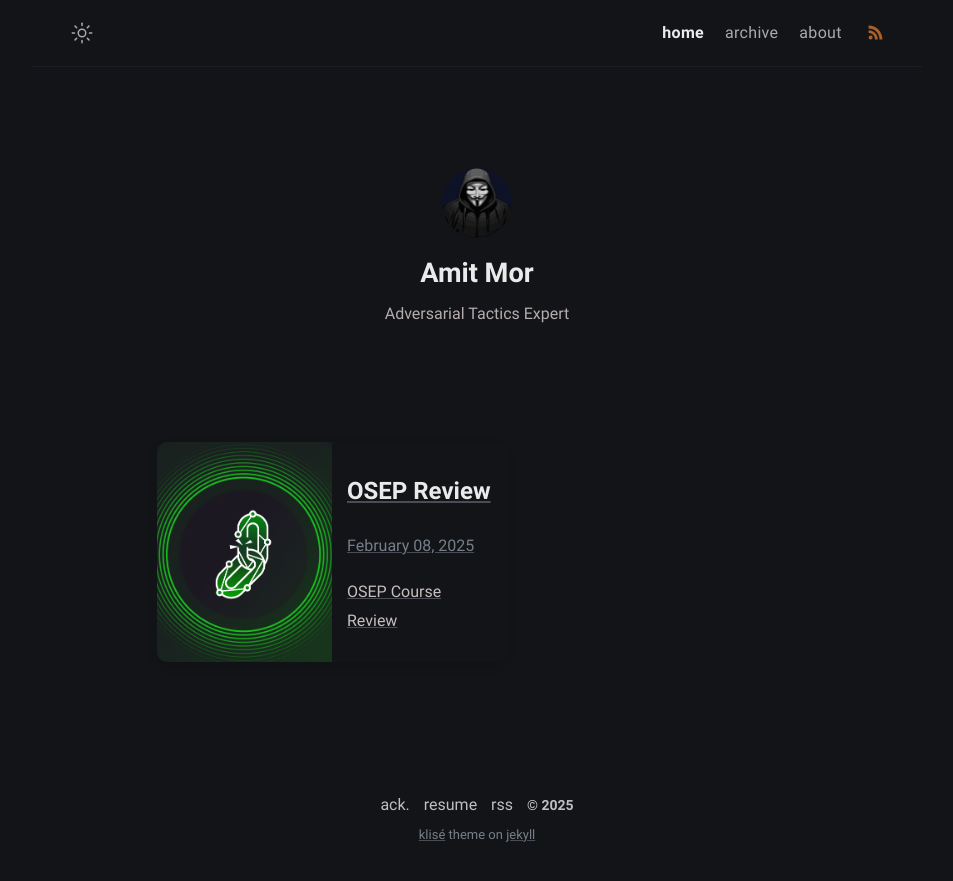
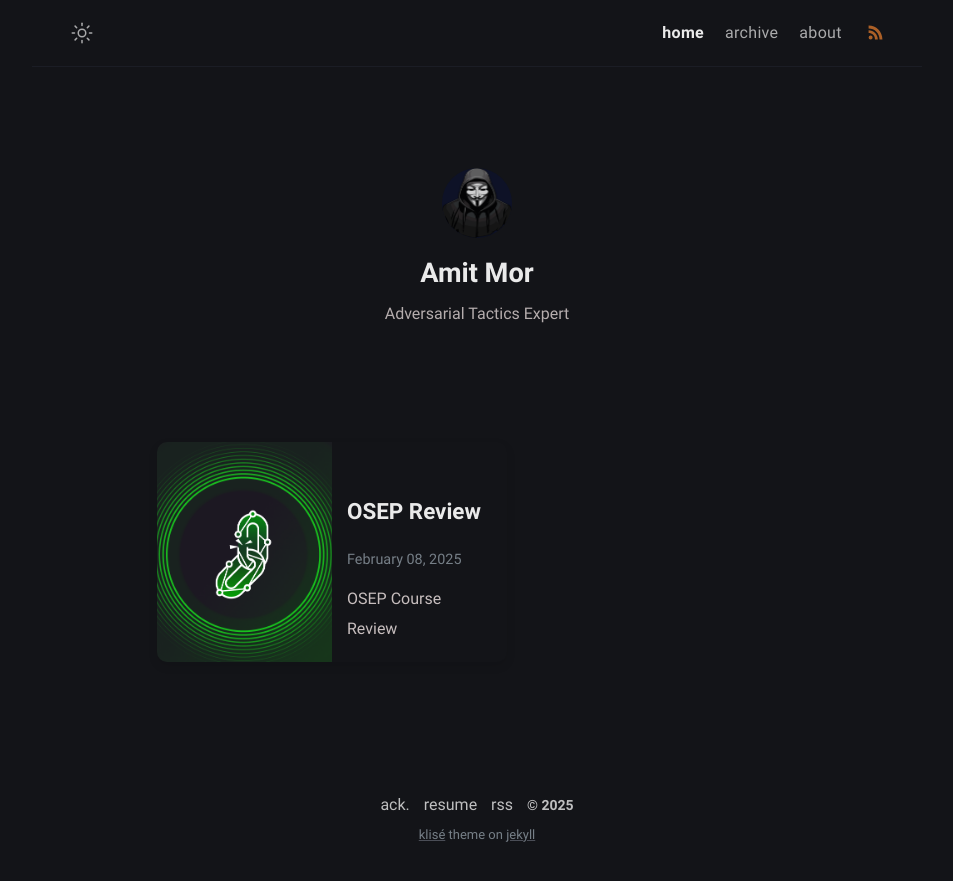
Before and after one commit to Extravenger/extravenger.github.io, a Jekyll site: the page built from index.md, in a window 1280 px wide. Shown: the top 881 px of the page, without its empty margins (163-1116 px from the left). Built offline with Jekyll 4.4.1, drawn with Linux system fonts in a browser that asks for light colours.

Commit message:
Update style.scss

```diff
--- a/assets/css/style.scss
+++ b/assets/css/style.scss
@@ -5,54 +5,97 @@
 
 /* Makes the entire card clickable */
 /* Post card container */
+/* Makes the entire card clickable */
+.post-card-link {
+  text-decoration: none;
+  color: inherit;
+  display: block;
+}
+
+/* Card styles */
 .post-card {
   display: flex;
   background: var(--content-bg);
   border-radius: 10px;
   box-shadow: 0 4px 10px rgba(0, 0, 0, 0.1);
+  transition: transform 0.2s ease-in-out;
   overflow: hidden;
-  border: 1px solid var(--border-color);
-  max-width: 350px;
-  height: 220px;
-  margin: 10px;
-  transition: transform 0.2s ease-in-out;
+  padding: 0;
+  border: 1px solid var(--border-color); /* Adds a border around the card */
+  max-width: 350px; /* Keeps the card a reasonable size */
+  height: 220px; /* Set a specific height for the card */
+  margin: 10px; /* Adds spacing between cards */
 }
 
-/* Ensure full height usage */
+/* Hover effect */
+.post-card:hover {
+  transform: translateY(-5px);
+  box-shadow: 0 6px 15px rgba(0, 0, 0, 0.15); /* Enhanced shadow on hover */
+}
+
+/* Flex container for text and image */
 .post-card-content {
   display: flex;
+  flex: 1; /* Ensures the content stretches across the whole card */
   width: 100%;
-  height: 100%;
+  height: 100%; /* Ensures it takes the full height of the card */
 }
 
-/* Text section (left) */
+/* Text section (right half) */
 .post-text {
-  flex: 1;
-  max-width: 50%;
-  padding: 15px;
+  flex: 1; /* Ensures text section takes up 50% of the width */
+  width: 50%; /* Makes sure text fills half of the card */
   display: flex;
   flex-direction: column;
-  justify-content: center;
+  justify-content: center; /* Center-align text vertically */
+  padding: 15px;
+  height: 100%; /* Ensures it fills the full height */
 }
 
-/* Image section (right) */
+/* Image section (left half) */
 .post-card-image {
-  width: 50%; /* Make image take exactly half of the card */
-  height: 100%;
+  width: 50%; /* Ensures the image takes up half of the card */
+  height: 100%; /* Ensures the image fills the full height */
   flex-shrink: 0;
   overflow: hidden;
-  border-left: 1px solid var(--border-color); /* Separates text & image */
+  border-left: 1px solid var(--border-color); /* Separates image from text */
 }
 
-/* Image styling */
+/* Ensures the image fills its container */
 .post-card-image img {
   width: 100%;
   height: 100%;
-  object-fit: cover;
+  object-fit: cover; /* Ensures the image covers the container without distortion */
   display: block;
 }
 
+/* Styles for the title */
+.post-card h2 {
+  font-size: 1.4rem;
+  margin-bottom: 5px;
+  word-wrap: break-word; /* Prevents text from overflowing */
+}
+
+/* Metadata styling */
+.post-meta {
+  font-size: 0.9rem;
+  color: var(--text-secondary);
+  margin-bottom: 5px;
+}
+
+/* Post excerpt */
+.post-excerpt {
+  font-size: 1rem;
+  color: var(--text-color);
+}
+
+
 /* Reverse (image right, text left) */
+.image-right {
+  flex-direction: row-reverse;
+}
+
+/* Default (image left, text right) */
 .image-left {
   flex-direction: row;
 }
```
